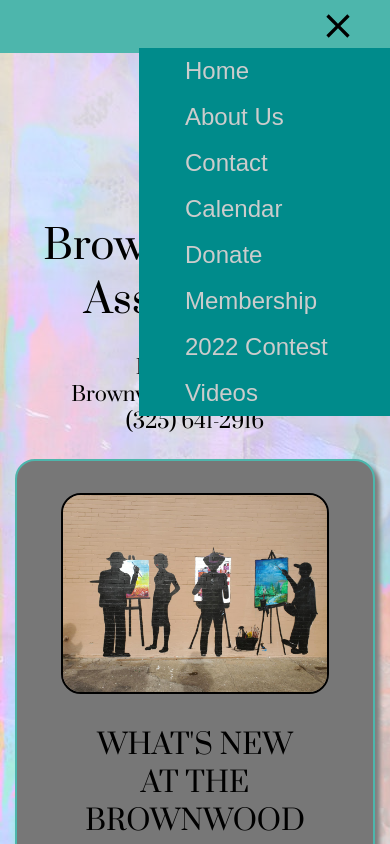
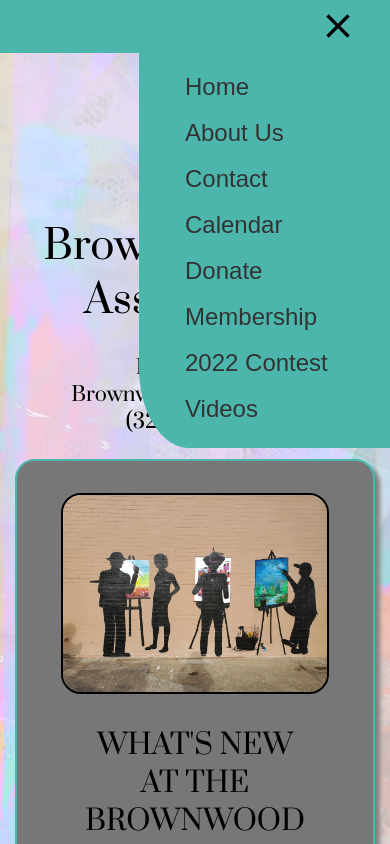
Before and after one commit to Jonathan-Day-Dev/bwd-art, a React (Create React App) app: page / in a window 390 px wide. Both pictures are taken after a click on the icon 338 px from the left and 26 px from the top of the page. Shown: the top 844 px of the page. Built offline with nearby package versions, Linux system fonts and the light colour scheme.

Commit message:
do a lot of stuff and erase it all

```diff
--- a/package.json
+++ b/package.json
@@ -7,11 +7,13 @@
     "@testing-library/jest-dom": "^5.16.1",
     "@testing-library/react": "^12.1.2",
     "@testing-library/user-event": "^13.5.0",
+    "@types/react-transition-group": "^4.4.4",
     "react": "^17.0.2",
     "react-dom": "^17.0.2",
     "react-icons": "^4.3.1",
     "react-redux": "^7.2.6",
     "react-scripts": "5.0.0",
+    "react-transition-group": "^4.4.2",
     "web-vitals": "^2.1.2"
   },
   "scripts": {
--- a/src/components/Nav/Navbar.js
+++ b/src/components/Nav/Navbar.js
@@ -1,5 +1,4 @@
-import { useState } from "react";
-import { useDispatch } from "react-redux";
+import { useDispatch, useSelector } from "react-redux";
 
 import styles from "./Navbar.module.css";
 import logo from "../../assets/logo.png";
@@ -11,6 +10,7 @@ import { pageActions } from "../../store/index";
 
 const Hamburger = (props) => {
   const dispatch = useDispatch();
+  const showMenu = useSelector((state) => state.page.showMenu);
 
   const homeHandler = () => {
     dispatch(pageActions.home());
@@ -45,37 +45,52 @@ const Hamburger = (props) => {
   const contestHandler = () => {
     dispatch(pageActions.contest());
     props.onClick();
-  }
+  };
 
   const videoHandler = () => {
     dispatch(pageActions.video());
     props.onClick();
-  }
+  };
 
   return (
-    <ul className={styles["small-menu"]}>
+
+        <ul
+          className={`${styles["small-menu"]} ${showMenu ? styles.fit : styles.hidden}`}
+        >
           <li>
             <button onClick={homeHandler} className={styles["small-menu__btn"]}>
               Home
             </button>
           </li>
           <li>
-        <button onClick={aboutHandler} className={styles["small-menu__btn"]}>
+            <button
+              onClick={aboutHandler}
+              className={styles["small-menu__btn"]}
+            >
               About Us
             </button>
           </li>
           <li>
-        <button onClick={contactHandler} className={styles["small-menu__btn"]}>
+            <button
+              onClick={contactHandler}
+              className={styles["small-menu__btn"]}
+            >
               Contact
             </button>
           </li>
           <li>
-        <button onClick={calendarHandler} className={styles["small-menu__btn"]}>
+            <button
+              onClick={calendarHandler}
+              className={styles["small-menu__btn"]}
+            >
               Calendar
             </button>
           </li>
           <li>
-        <button onClick={donateHandler} className={styles["small-menu__btn"]}>
+            <button
+              onClick={donateHandler}
+              className={styles["small-menu__btn"]}
+            >
               Donate
             </button>
           </li>
@@ -88,25 +103,32 @@ const Hamburger = (props) => {
             </button>
           </li>
           <li>
-        <button onClick={contestHandler} className={styles["small-menu__btn"]}>
+            <button
+              onClick={contestHandler}
+              className={styles["small-menu__btn"]}
+            >
               2022 Contest
             </button>
           </li>
           <li>
-        <button onClick={videoHandler} className={styles["small-menu__btn"]}>
+            <button
+              onClick={videoHandler}
+              className={styles["small-menu__btn"]}
+            >
               Videos
             </button>
           </li>
         </ul>
-  );
-};
+  )}
+
+
 
 const Navbar = (props) => {
   const dispatch = useDispatch();
-  const [showMenu, setShowMenu] = useState(false);
+  const showMenu = useSelector((state) => state.page.showMenu);
 
   const toggleMenu = () => {
-    setShowMenu((prev) => !prev);
+    dispatch(pageActions.toggleMenu());
   };
 
   const homeHandler = () => {
--- a/src/components/Nav/Navbar.module.css
+++ b/src/components/Nav/Navbar.module.css
@@ -85,21 +85,32 @@
   list-style: none;
   position: fixed;
   top: 2rem;
-  background: darkcyan;
+  background: #4db6ac;
   right: 0;
   bottom: 0;
   width: 50%;
   max-width: 290px;
   z-index: 9;
   padding-right: 1rem;
-  height: fit-content;
+  padding-top: 1rem;
+  padding-bottom: 1rem;
+  border-radius: 0 0 0 20%;
+  transition: all 1s ease-in-out;
+}
+
+.hide {
+  max-height: 0;
+}
+
+.fit {
+  max-height: fit-content;
 }
 
 .small-menu__btn {
     font-size: 24px;
     background-color: transparent;
     border: none;
-    color: #ccc;
+    color: #333;
     margin: 0.5rem 0;
 }
 
--- a/src/store/index.js
+++ b/src/store/index.js
@@ -1,7 +1,8 @@
 import { createSlice, configureStore } from '@reduxjs/toolkit';
 
 const initialPageState = {
-    page: 'Home'
+    page: 'Home',
+    showMenu: false
 }
 
 const pageSlice = createSlice({
@@ -31,6 +32,9 @@ const pageSlice = createSlice({
         },
         contest(state) {
             state.page = "Contest"
+        },
+        toggleMenu(state) {
+            state.showMenu = !state.showMenu;
         }
     }
 });
```
Also changed, not shown: notes.txt, 1 other file (tests, documents, lock files or other folders). Lines whose indentation alone changed are shown as unchanged.
